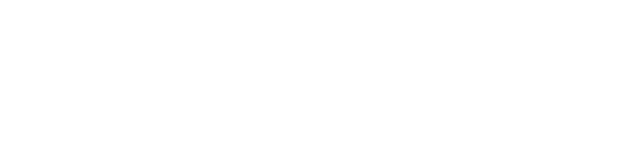
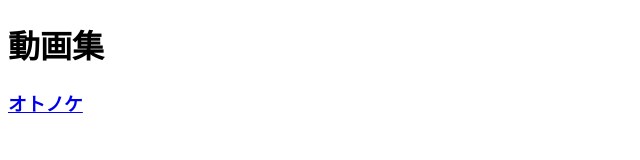
Before and after one commit to God-Afternoon/God-Afternoon.github.io, a plain HTML site: page video.html in a window 1280 px wide. Shown: the whole page, without its empty margins (0-640 px from the left). Drawn offline with Linux system fonts and the light colour scheme.

Commit message:
Update video.html

```diff
--- a/video.html
+++ b/video.html
@@ -4,4 +4,8 @@
         <meta charset="UTF-8">
         <title>----------------------------------------------------------------------------------------------------</title>
     </head>
+    <body>
+        <h1>動画集</h1>
+        <h3><a href="otonoke.mp3">オトノケ</a></h3>
+    </body>
 </html>
```
